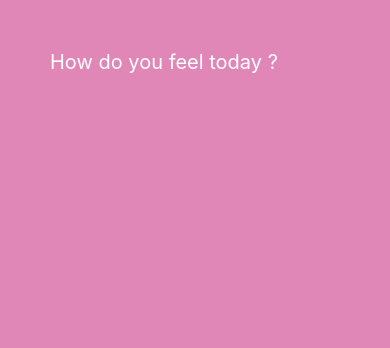
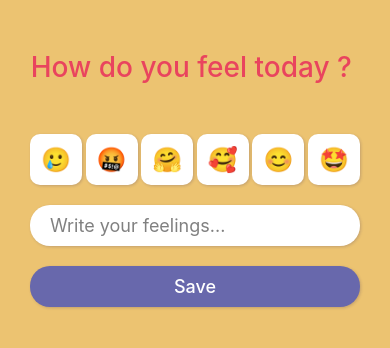
Before and after one commit to ahnniething/journal-app, a React Native app: screen /Write in a window 390 px wide. Shown: the top 348 px of the page. Built offline with nearby package versions, Linux system fonts and the light colour scheme.

Commit message:
#1 feat: update the write screen

```diff
--- a/package.json
+++ b/package.json
@@ -11,6 +11,8 @@
   "dependencies": {
     "@react-navigation/native": "^6.0.11",
     "@react-navigation/native-stack": "^6.7.0",
+    "@types/styled-components": "^5.1.25",
+    "@types/styled-components-react-native": "^5.1.3",
     "expo": "~45.0.0",
     "expo-splash-screen": "~0.15.1",
     "expo-status-bar": "~1.3.0",
--- a/screens/Home.js
+++ b/screens/Home.js
@@ -5,7 +5,7 @@ import colors from "../colors"
 
 const View = styled.View`
   flex: 1;
-  padding: 0px 50px;
+  padding: 30px;
   padding-top: 100px;
   background-color: ${colors.bgColor}
 `;
--- a/screens/Write.js
+++ b/screens/Write.js
@@ -1,23 +1,85 @@
-import React from "react";
+import React, {useState} from "react";
 import styled from "styled-components/native";
 import { Ionicons } from "@expo/vector-icons";
 import colors from "../colors";
 
 const View = styled.View`
+  background-color: ${colors.bgColor};
   flex: 1;
-  padding: 50px;
-  background-color: ${colors.cardColor};
+  padding: 0px 30px;
+`;
+const Title = styled.Text`
+  color: ${colors.textColor};
+  margin: 50px 0px;
+  text-align: center;
+  font-size: 28px;
+  font-weight: 500;
+`;
+const TextInput = styled.TextInput`
+  background-color: white;
+  border-radius: 20px;
+  padding: 10px 20px;
+  font-size: 18px;
+  box-shadow: 1px 1px 3px rgba(41, 30, 95, 0.2);
+`;
+const Btn = styled.TouchableOpacity`
+  width: 100%;
+  margin-top: 20px;
+  background-color: ${colors.btnColor};
+  padding: 10px 20px;
+  align-items: center;
+  border-radius: 20px;
+  box-shadow: 1px 1px 3px rgba(41, 30, 95, 0.2);
+`;
+const BtnText = styled.Text`
+  color: white;
+  font-weight: 500;
+  font-size: 18px;
 `;
 
-const Title = styled.Text`
-  color: ${colors.cardTitleColor};
-  font-size: 20px;
-  font-weight: 400;
+const Emotions = styled.View`
+  flex-direction: row;
+  justify-content: space-between;
+  margin-bottom: 20px;
+`;
+const Emotion = styled.TouchableOpacity`
+  background-color: white;
+  box-shadow: 1px 1px 3px rgba(41, 30, 95, 0.2);
+  padding: 10px;
+  border-radius: 10px;
+  border-width: 1px;
+  border-color: ${(props) =>
+    props.selected ? "rgba(41, 30, 95, 1);" : "transparent"};
+`;
+const EmotionText = styled.Text`
+  font-size: 24px;
 `;
 
-const Write = () => (
-  <View>
+const emotions = [ "🥲", "🤬", "🤗", "🥰", "😊", "🤩"];
+
+const Write = () => {
+
+
+  const [selectedEmotion, setEmotion] = useState(null);
+
+  return (
+    <View>
     <Title>How do you feel today ? </Title>
+    <Emotions>
+        {emotions.map((emotion, index) => (
+          <Emotion
+            selected={emotion === selectedEmotion}
+            onPress={() => onEmotionPress(emotion)}
+            key={index}
+          >
+            <EmotionText>{emotion}</EmotionText>
+          </Emotion>
+        ))}
+      </Emotions>
+    <TextInput placeholder="Write your feelings..."   placeholderTextColor={"grey"}></TextInput>
+    <Btn><BtnText>Save</BtnText></Btn>
   </View>
-);
+  )
+
+}
 export default Write;
```
Also changed, not shown: 1 other file (tests, documents, lock files or other folders).
